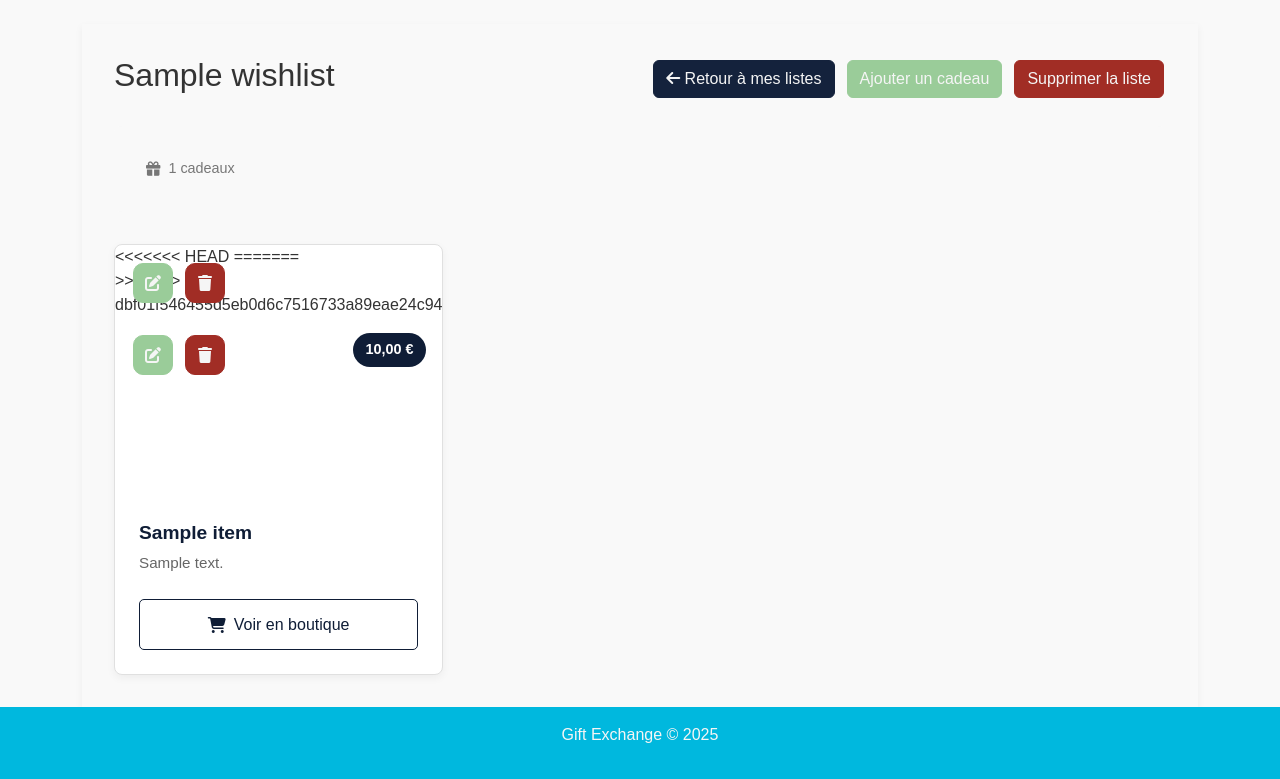
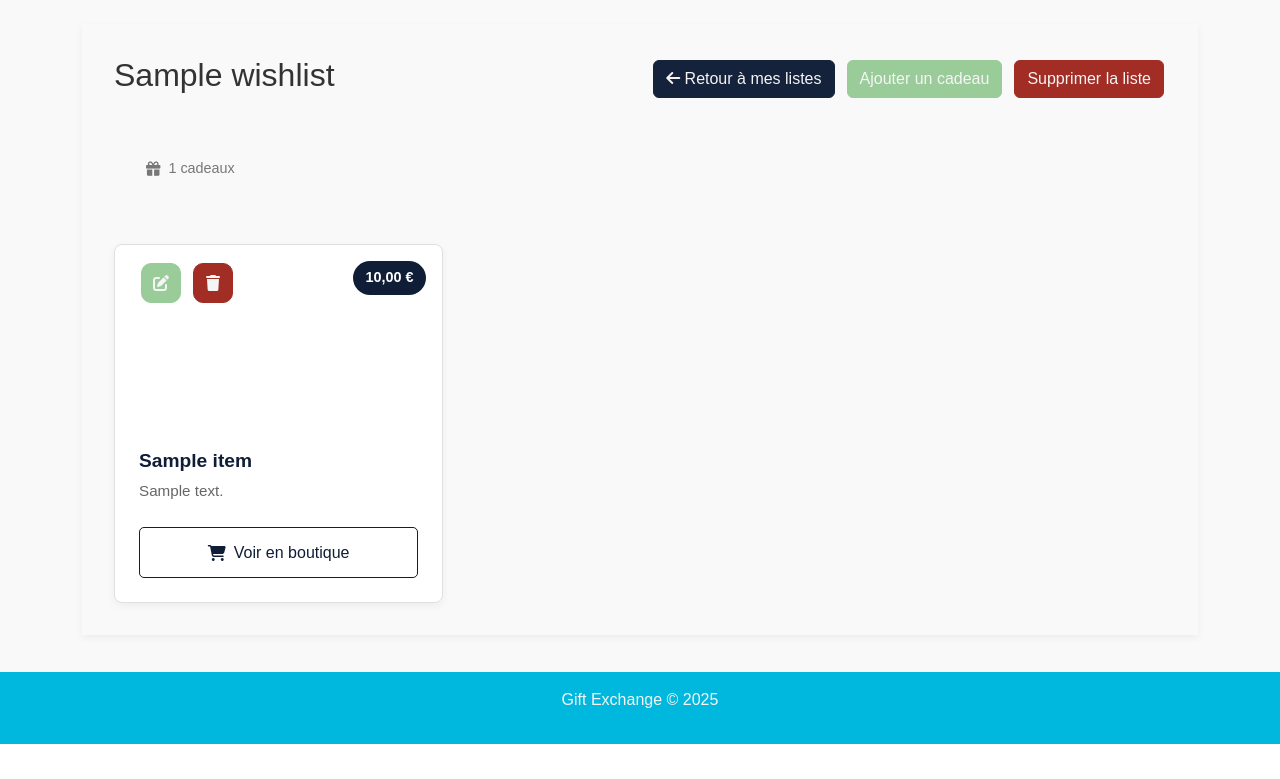
Before and after one commit to nawalchahboune/projetUEG, a Symfony app: template templates/wishlist/index.html.twig in a window 1280 px wide. Shown: the part 56-835 px from the top of the page. After the commit the page ends 800 px from the top, so only its background shows below. Run offline with Twig, Linux system fonts and the light colour scheme; the template is opened without the code that fills it: most values are stand-ins (such as "Sample title", 1, 10 or a date in 2020); some libraries are stand-ins or nearby versions.

Commit message:
fixed bugs

```diff
--- a/templates/base.html.twig
+++ b/templates/base.html.twig
@@ -65,8 +65,11 @@
                                         <span class="badge bg-secondary ms-2">User</span>
                                     {% endif %}
                                 </span>
-                                <a href="{{ path('app_logout') }}" class="nav-link">Logout</a>
-                            {% else %}
+<form action="{{ path('app_logout') }}" method="post" class="logout-form">
+    <input type="hidden" name="_csrf_token" value="{{ csrf_token('logout') }}">
+    <button type="submit" class="btn btn-link nav-link border-0 bg-transparent p-0">Logout</button>
+</form>
+                        {% else %}
                                 <div class="d-flex">
                                     <a href="{{ path('app_login') }}" class="btn btn-primary btn-sm me-3">Login</a>
                                     <a href="{{ path('app_signup') }}" class="btn btn-primary btn-sm">Sign Up</a>
--- a/templates/wishlist/index.html.twig
+++ b/templates/wishlist/index.html.twig
@@ -425,32 +425,18 @@
             {% for item in items %}
 
                 <div class="item-card">
-<<<<<<< HEAD
-=======
-                    <div class="item-actions">
-                        <a href="{{ path('edit_item', {'idWishlist': wishlist.id, 'idItem': item.id}) }}" class="btn btn-icon btn-creer">
-                            <i class="fas fa-edit"></i>
-                        </a>
+                    <div class="item-image-container">
 
-                        <a href="{{ path('delete_item', {'idWishlist': wishlist.id, 'idItem': item.id}) }}" class="btn btn-icon btn-supprimer" onclick="return confirm('Êtes-vous sûr de vouloir supprimer cet article ?');">
-                            <i class="fas fa-trash"></i>
-                        </a>
-                    </div>
 
->>>>>>> dbf01f546455d5eb0d6c7516733a89eae24c94b7
-                    <div class="item-image-container">
-                                {% if aim is defined and aim == 'toBuy' and (not item.hasPurchased) %}
+                        <div class="item-actions">
+                             {% if aim is defined and aim == 'toBuy' and (not item.hasPurchased) %}
                                   <button class="btn btn-primary">Add Proof</button>
                                 {% endif %}
-                        {% if item.price %}
-                            <div class="item-price">{{ item.price|number_format(2, ',', ' ') }} €</div>
-                        {% endif %}
+
                         {% if (aim is not defined or aim != 'toBuy') %}
                         <a href="{{ path('delete_item', {'idWishlist': wishlist.id, 'idItem': item.id}) }}" class="delete-btn" onclick="return confirm('Are you sure you want to delete this item?');">
                          </a>
                         {% endif %}
-
-                        <div class="item-actions">
                             <a href="{{ path('edit_item', {'idWishlist': wishlist.id, 'idItem': item.id}) }}" class="btn btn-icon btn-creer">
                                 <i class="fas fa-edit"></i>
                             </a>
@@ -459,6 +445,9 @@
                                 <i class="fas fa-trash"></i>
                             </a>
                         </div>
+                                                {% if item.price %}
+                            <div class="item-price">{{ item.price|number_format(2, ',', ' ') }} €</div>
+                        {% endif %}
                         {% if item.hasPurchased|default(false) %}
                             <div class="purchased-overlay">
                                 <div class="purchased-text">Déjà réservé</div>
```
Also changed, not shown: 1 other file.
